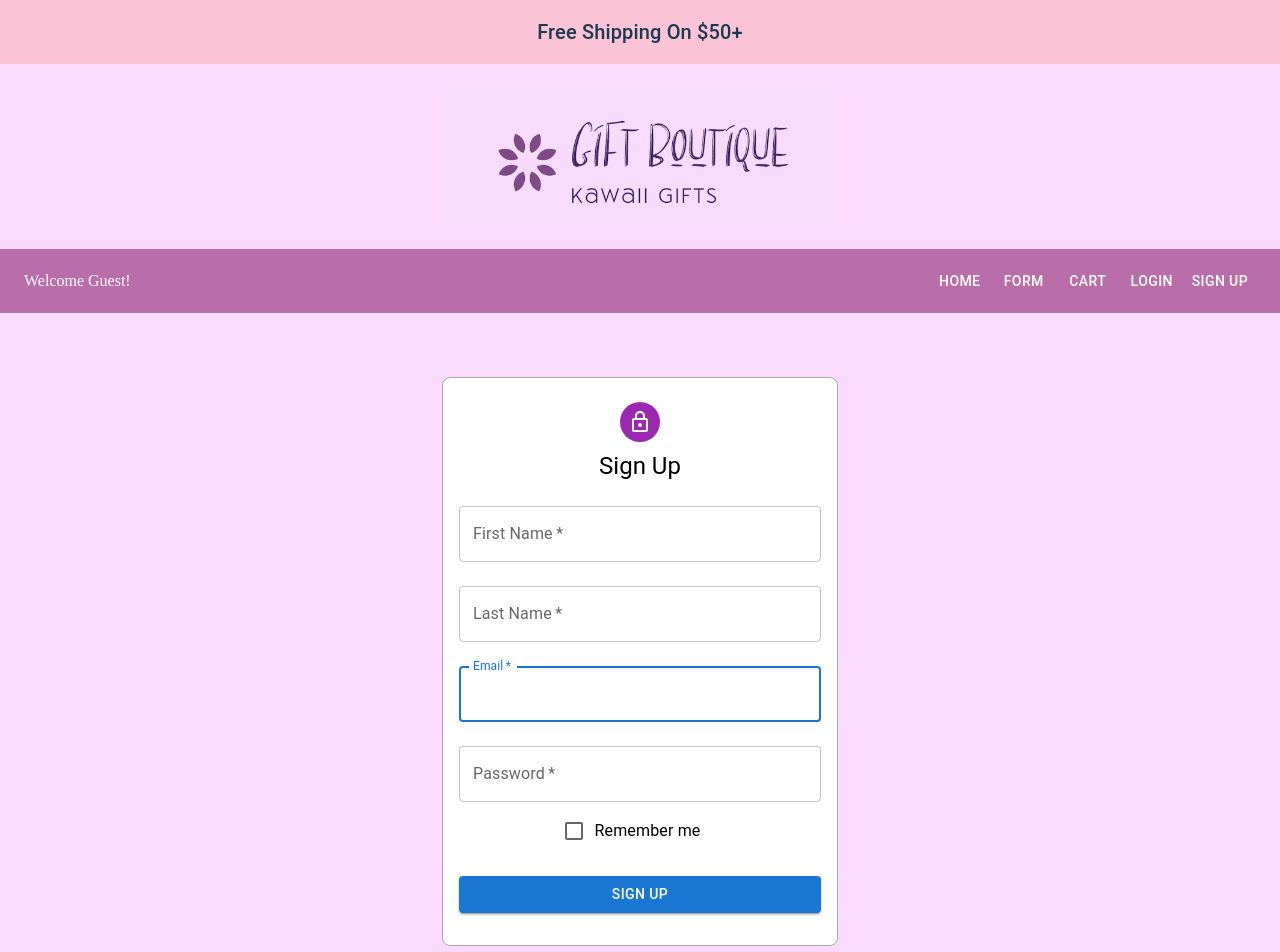
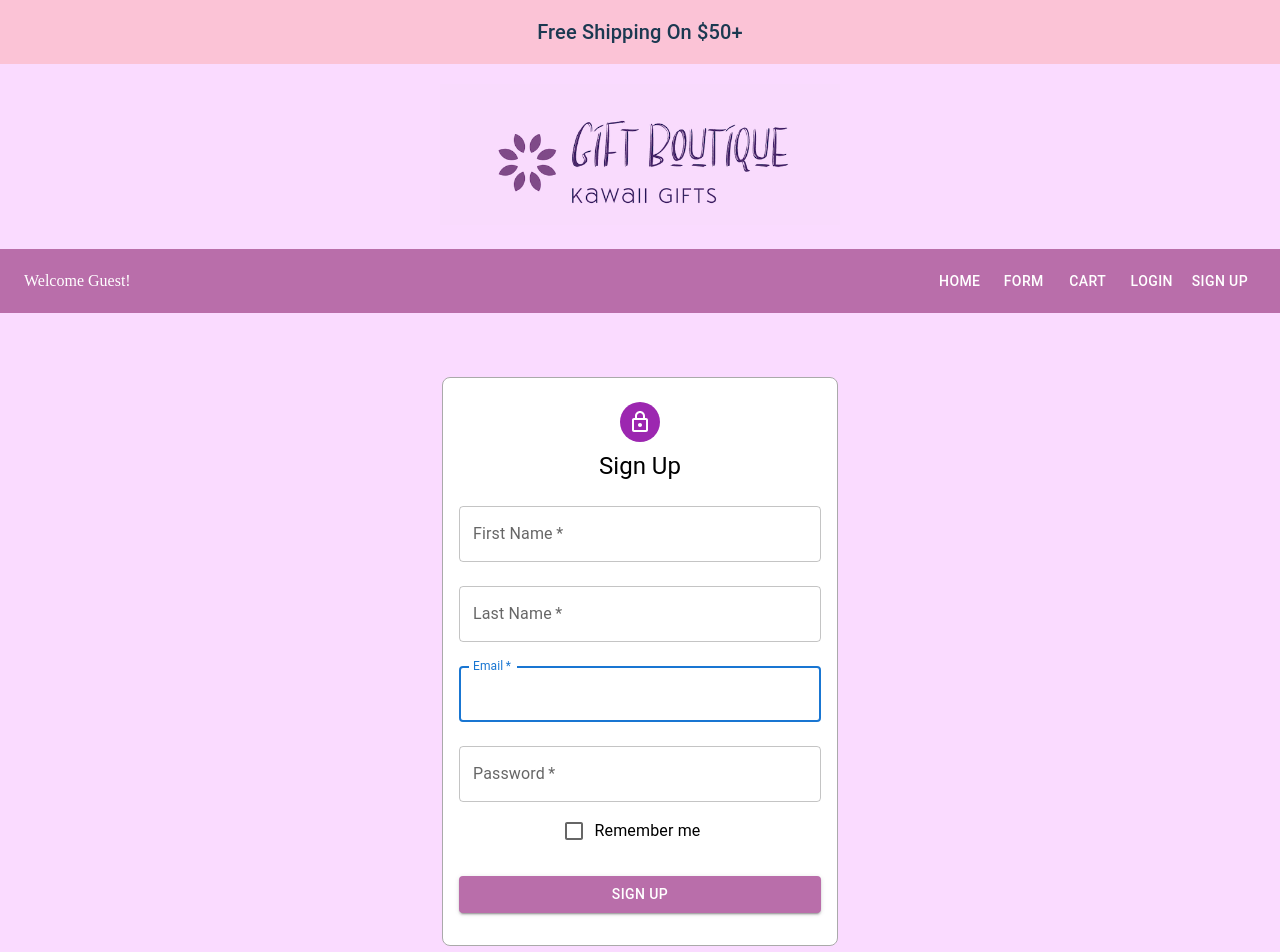
Before and after one commit to wendy174/gift_boutique, a React (Vite) app in the folder client/: page /signup in a window 1280 px wide. Shown: the top 952 px of the page. Built offline with nearby package versions, Linux system fonts and the light colour scheme; no server answers.

Commit message:
form buttons updated to one color

```diff
--- a/client/src/components/ItemForm.jsx
+++ b/client/src/components/ItemForm.jsx
@@ -174,7 +174,7 @@ export default function ItemForm({addNewItem}) {
               type="submit"
               fullWidth
               variant="contained"
-              sx={{ mt: 3, mb: 2 }}
+              sx={{ mt: 3, mb: 2, backgroundColor: '#b96eaa', }}
             >
               Submit
             </Button>
--- a/client/src/components/Login.jsx
+++ b/client/src/components/Login.jsx
@@ -163,7 +163,7 @@ const handleSignIn = async (e) => {
               type="submit"
               fullWidth
               variant="contained"
-              sx={{ mt: 3, mb: 2 }}
+              sx={{ mt: 3, mb: 2, backgroundColor: '#b96eaa', }}
               onClick={handleSignIn}
             >
               Sign In
--- a/client/src/components/SignUp.jsx
+++ b/client/src/components/SignUp.jsx
@@ -157,7 +157,7 @@ const handleSubmit = async (e) => {
               type="submit"
               fullWidth
               variant="contained"
-              sx={{ mt: 3, mb: 2 }}
+              sx={{ mt: 3, mb: 2, backgroundColor: '#b96eaa', }}
             >
               Sign Up
             </Button>
```
